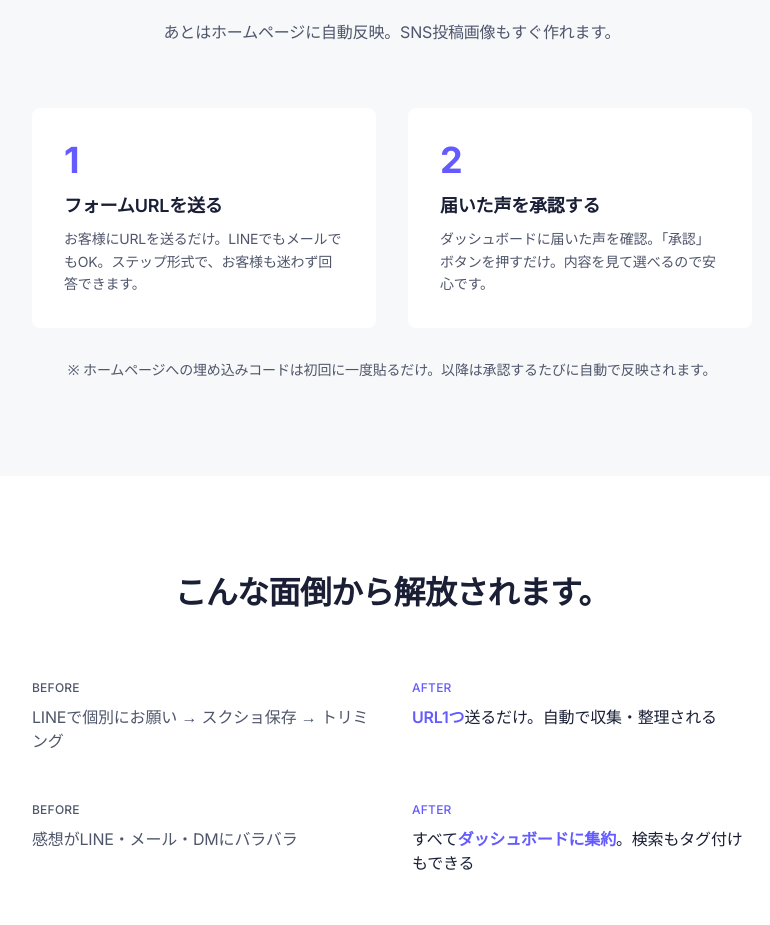
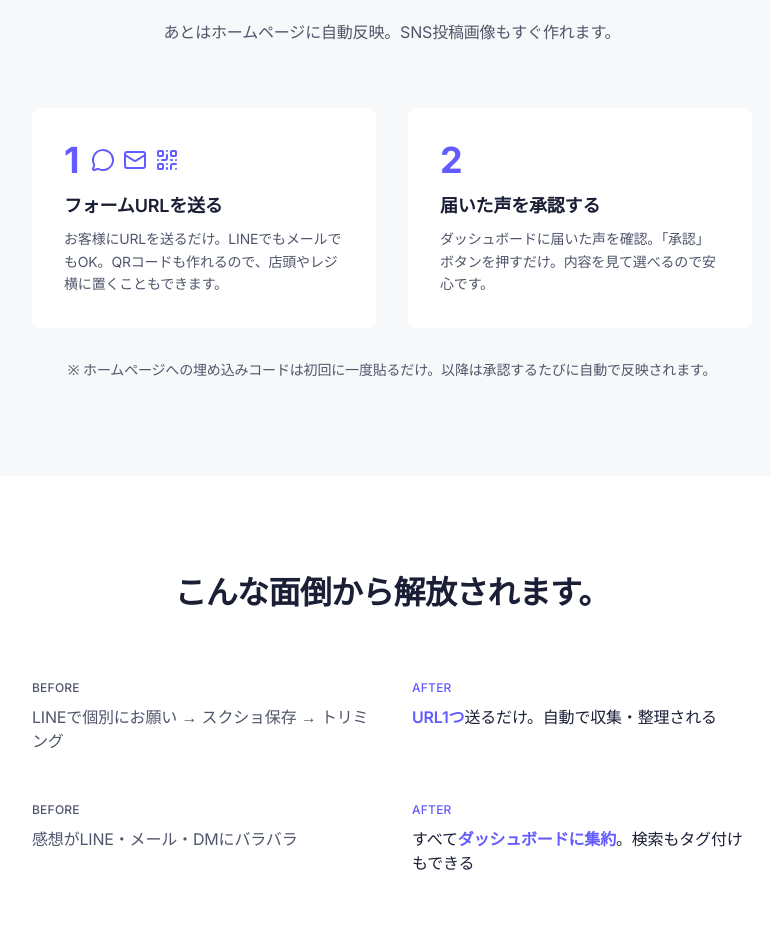
Before and after one commit to forRR444/voice-hub, a Next.js app: page / in a window 1280 px wide. Shown: the part 1900-2825 px from the top of the page, without its empty margins (248-1018 px from the left). Built offline with nearby package versions, Linux system fonts and the light colour scheme; no server answers.

Commit message:
fix: How it worksにLINE・メール・QRコードアイコン追加、QRコード訴求テキスト更新

```diff
--- a/src/app/page.tsx
+++ b/src/app/page.tsx
@@ -14,6 +14,8 @@ import {
   ArrowRight,
   Star,
   CheckCircle,
+  MessageCircle,
+  QrCode,
   Instagram,
   ImageIcon,
 } from "lucide-react";
@@ -132,10 +134,17 @@ export default function Home() {
           </p>
           <div className="grid md:grid-cols-2 gap-6 sm:gap-8">
             <div className="bg-[var(--plate)] rounded-lg p-6 sm:p-8">
-              <span className="text-3xl sm:text-4xl font-bold text-[var(--brand)] tracking-[-0.022em]">1</span>
+              <div className="flex items-center gap-3">
+                <span className="text-3xl sm:text-4xl font-bold text-[var(--brand)] tracking-[-0.022em]">1</span>
+                <div className="flex items-center gap-2">
+                  <MessageCircle size={20} className="sm:!w-6 sm:!h-6 text-[var(--brand)]" />
+                  <svg className="w-5 h-5 sm:w-6 sm:h-6 text-[var(--brand)]" viewBox="0 0 24 24" fill="none" stroke="currentColor" strokeWidth="2" strokeLinecap="round" strokeLinejoin="round"><rect width="20" height="16" x="2" y="4" rx="2"/><path d="m22 7-8.97 5.7a1.94 1.94 0 0 1-2.06 0L2 7"/></svg>
+                  <QrCode size={20} className="sm:!w-6 sm:!h-6 text-[var(--brand)]" />
+                </div>
+              </div>
               <h3 className="mt-3 text-base sm:text-lg font-semibold text-[var(--ink)] tracking-[-0.011em]">フォームURLを送る</h3>
               <p className="mt-2 text-sm text-[var(--slate)] leading-relaxed">
-                お客様にURLを送るだけ。LINEでもメールでもOK。ステップ形式で、お客様も迷わず回答できます。
+                お客様にURLを送るだけ。LINEでもメールでもOK。QRコードも作れるので、店頭やレジ横に置くこともできます。
               </p>
             </div>
             <div className="bg-[var(--plate)] rounded-lg p-6 sm:p-8">
```
